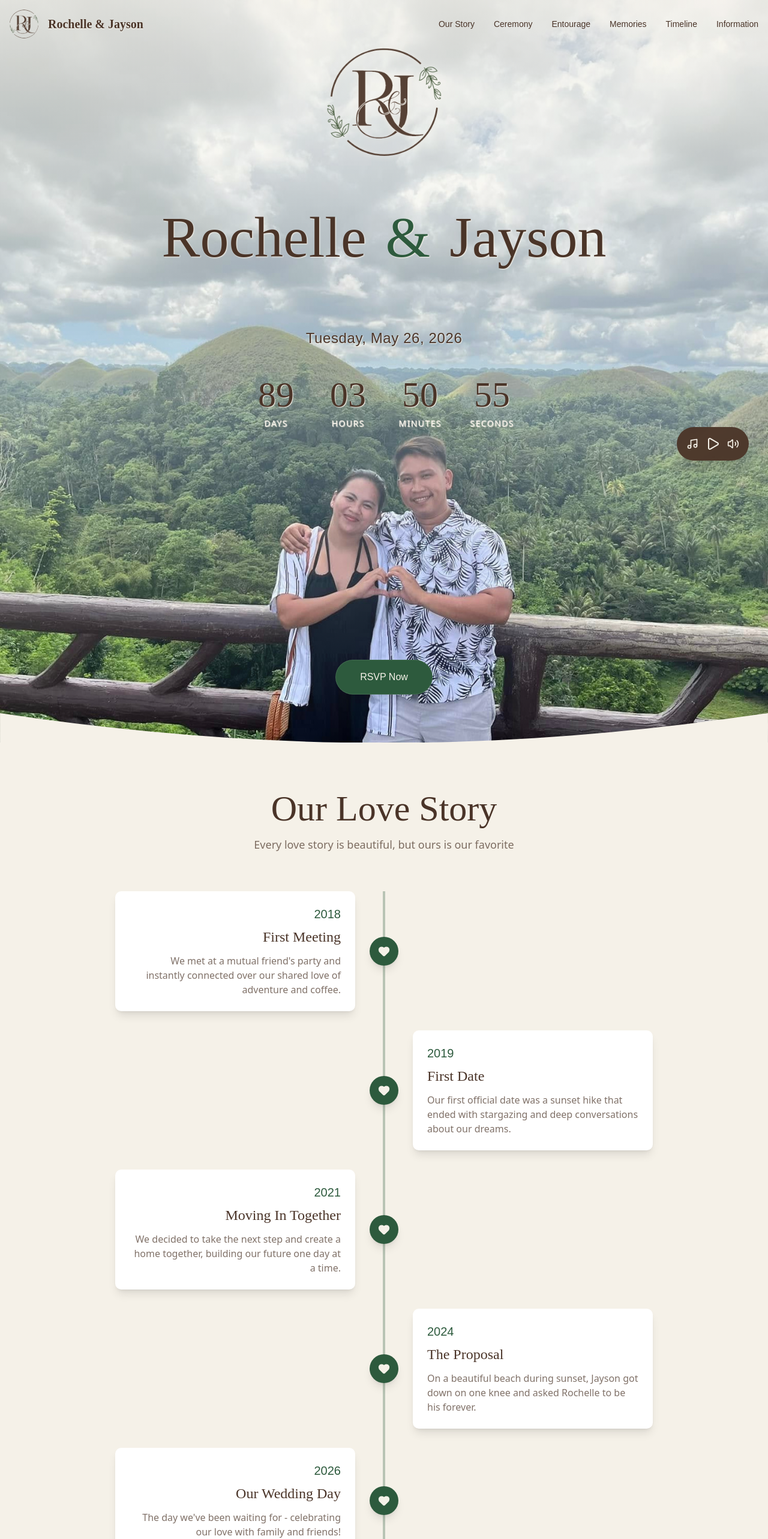
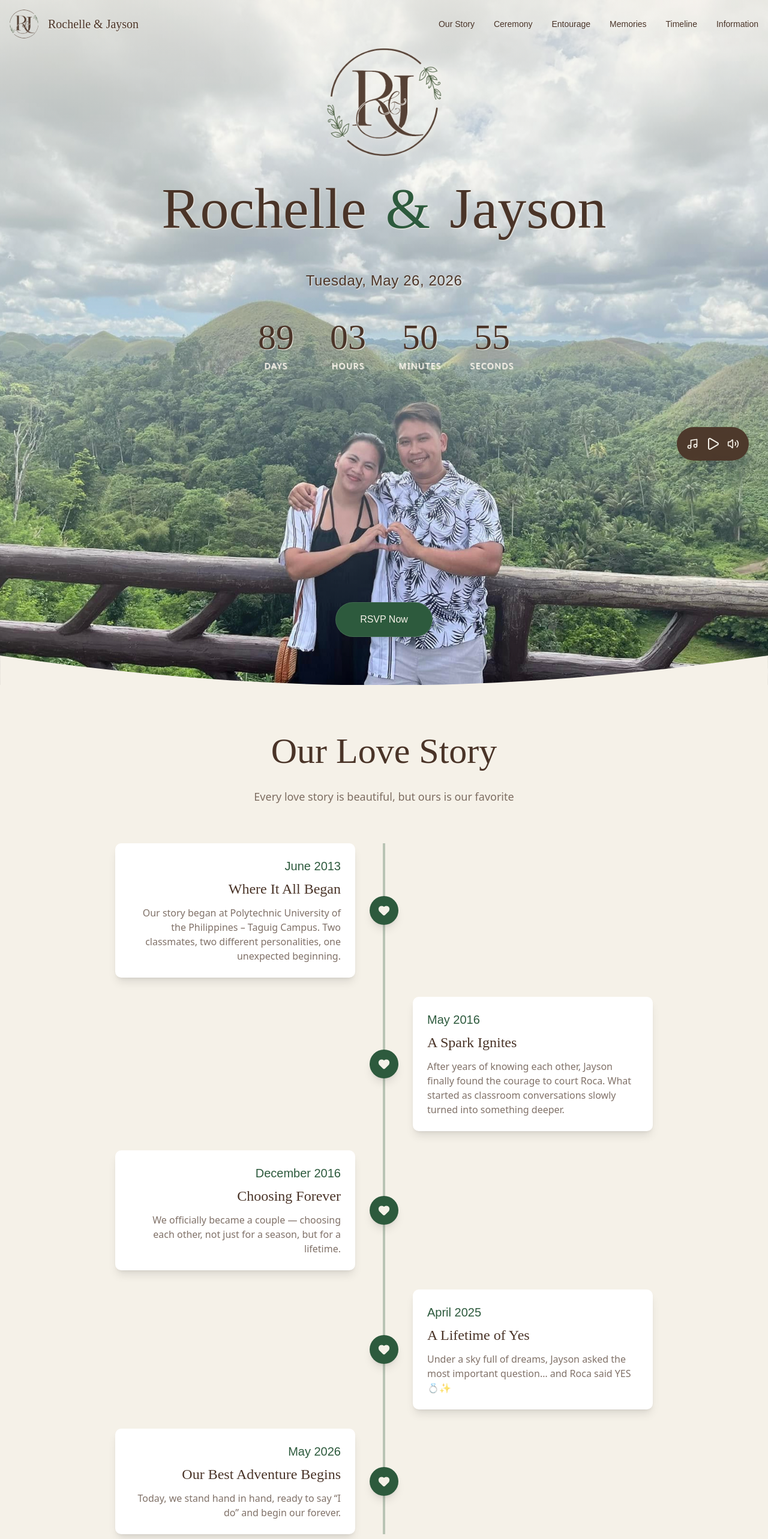
Before and after one commit to aishenreemo/rsvp, a React (Vite) app: page / in a window 1280 px wide. Shown: the top 2566 px of the page at 60% size. Built offline with nearby package versions, Linux system fonts and the light colour scheme; a web font is replaced by a local one.

Commit message:
ui updates

```diff
--- a/src/components/EntourageSection.tsx
+++ b/src/components/EntourageSection.tsx
@@ -6,31 +6,31 @@ interface Person {
     relation?: string;
 }
 
+// Added 'variant' to handle your color requests
 interface EntourageGroup {
     title: string;
     icon: React.ElementType;
     members: Person[];
+    variant?: "gray" | "beige" | "sage" | "pink" | "default";
 }
 
 const entourageData: EntourageGroup[] = [
     {
         title: "Parents of the Groom",
         icon: Heart,
-        members: [
-            { name: "Benigno Anuyo" },
-            { name: "Luciana Anuyo" },
-        ],
+        variant: "pink",
+        members: [{ name: "Benigno Anuyo" }, { name: "Luciana Anuyo" }],
     },
     {
         title: "Grandparent of the Bride",
         icon: Heart,
-        members: [
-            { name: "Clemente Doblon" },
-        ],
+        variant: "pink",
+        members: [{ name: "Clemente Doblon" }],
     },
     {
         title: "Principal Sponsors",
         icon: Users,
+        variant: "gray",
         members: [
             { name: "Macario Garcia and Lucena Garcia" },
             { name: "Armando Buklatin and Ma. Ruena Buklatin" },
@@ -42,20 +42,19 @@ const entourageData: EntourageGroup[] = [
     {
         title: "Best Men",
         icon: Users,
-        members: [
-            { name: "Nicole John Luceros" },
-        ],
+        variant: "beige",
+        members: [{ name: "Nicole John Luceros" }],
     },
     {
         title: "Maids of Honor",
         icon: Users,
-        members: [
-            { name: "Maribeth Tolete" },
-        ],
+        variant: "sage",
+        members: [{ name: "Maribeth Tolete" }],
     },
     {
         title: "Groomsmen",
         icon: Users,
+        variant: "beige",
         members: [
             { name: "Jerome Alingod" },
             { name: "Sandy Roy Balbuena" },
@@ -64,12 +63,13 @@ const entourageData: EntourageGroup[] = [
             { name: "John Rutherford Malimban" },
             { name: "Jemuel Manalac" },
             { name: "Joseph Quinonero" },
-            { name: "Jedidiah Tabago " },
+            { name: "Jedidiah Tabago" },
         ],
     },
     {
         title: "Bridesmaids",
         icon: Users,
+        variant: "sage",
         members: [
             { name: "Raquel Doblon" },
             { name: "Mary Grace Doblon" },
@@ -84,13 +84,13 @@ const entourageData: EntourageGroup[] = [
     {
         title: "Flower Girl",
         icon: Sparkles,
-        members: [
-            { name: "Kaisie Nicolette Luceros" },
-        ],
+        variant: "pink",
+        members: [{ name: "Kaisie Nicolette Luceros" }],
     },
     {
         title: "Ring Bearers",
         icon: Sparkles,
+        variant: "pink",
         members: [
             { name: "Marc Dylan Cornelio" },
             { name: "John Maverick Plata" },
@@ -101,28 +101,40 @@ const entourageData: EntourageGroup[] = [
 const EntourageCard = ({ group }: { group: EntourageGroup }) => {
     const Icon = group.icon;
 
+    // Color mapping based on your request
+    const bgColors = {
+        gray: "bg-slate-100 border-slate-300",
+        beige: "bg-[#F5F5DC] border-[#E1D8C3]",
+        sage: "bg-[#D1D9D0] border-[#B8C4B6]",
+        pink: "bg-[#FADADD]/50 border-[#F4C2C2]",
+        default: "bg-white border-gray-100",
+    };
+
     return (
         <motion.div
-            initial={{ opacity: 0, y: 30 }}
+            initial={{ opacity: 0, y: 20 }}
             whileInView={{ opacity: 1, y: 0 }}
-            viewport={{ once: true, margin: "-50px" }}
-            transition={{ duration: 0.6 }}
-            className="bg-white rounded-lg p-8 shadow-lg"
+            viewport={{ once: true }}
+            transition={{ duration: 0.5 }}
+            /* break-inside-avoid prevents cards from splitting across columns in masonry */
+            className={`break-inside-avoid mb-6 rounded-2xl p-6 shadow-sm border ${
+                bgColors[group.variant || "default"]
+            }`}
         >
-            <div className="flex items-center justify-center gap-3 mb-6">
-                <Icon className="text-secondary" size={24} />
-                <h3 className="text-primary text-2xl font-semibold text-center">
+            <div className="flex items-center gap-3 mb-4">
+                <Icon className="text-primary/60" size={20} />
+                <h3 className="text-primary text-xl font-serif font-semibold">
                     {group.title}
                 </h3>
             </div>
-            <div className="space-y-3">
+            <div className="space-y-2">
                 {group.members.map((member, index) => (
-                    <div key={index} className="text-center">
-                        <p className="text-primary font-medium">
+                    <div key={index}>
+                        <p className="text-primary/80 font-medium leading-tight">
                             {member.name}
                         </p>
                         {member.relation && (
-                            <p className="text-primary/60 text-sm">
+                            <p className="text-primary/50 text-xs italic">
                                 {member.relation}
                             </p>
                         )}
@@ -135,54 +147,31 @@ const EntourageCard = ({ group }: { group: EntourageGroup }) => {
 
 export const EntourageSection = () => {
     return (
-        <section id="entourage" className="py-20 bg-background">
+        <section id="entourage" className="py-20 bg-[#FAF9F6]">
             <div className="container mx-auto px-4">
-                <motion.div
-                    initial={{ opacity: 0, y: 30 }}
-                    whileInView={{ opacity: 1, y: 0 }}
-                    viewport={{ once: true }}
-                    transition={{ duration: 0.8 }}
-                    className="text-center mb-16"
-                >
+                <div className="text-center mb-16">
                     <h2 className="text-4xl sm:text-6xl font-serif text-primary mb-4">
                         Our Beloved Wedding Entourage
                     </h2>
-                    <p className="text-primary/70 text-lg max-w-2xl mx-auto">
-                        We are honored to have these special people stand with
-                        us on our big day
-                    </p>
-                </motion.div>
+                    <div className="w-24 h-1 bg-secondary/30 mx-auto mb-4" />
+                </div>
 
-                <div className="grid grid-cols-1 md:grid-cols-2 lg:grid-cols-3 gap-6 max-w-7xl mx-auto mb-16">
+                {/* CSS Columns create a Masonry effect without heavy JS libraries */}
+                <div className="columns-1 md:columns-2 lg:columns-3 gap-6 max-w-7xl mx-auto">
                     {entourageData.map((group, index) => (
                         <EntourageCard key={index} group={group} />
                     ))}
                 </div>
 
                 <motion.div
-                    initial={{ opacity: 0, y: 30 }}
-                    whileInView={{ opacity: 1, y: 0 }}
-                    viewport={{ once: true }}
-                    transition={{ duration: 0.8 }}
-                    className="max-w-3xl mx-auto text-center"
+                    initial={{ opacity: 0 }}
+                    whileInView={{ opacity: 1 }}
+                    className="mt-20 max-w-2xl mx-auto text-center border-t border-primary/10 pt-10"
                 >
-                    <div className="bg-secondary/10 rounded-lg p-8 sm:p-12 border-t-4 border-secondary">
-                        <Heart
-                            className="text-secondary mx-auto mb-6"
-                            size={48}
-                            fill="currentColor"
-                        />
-                        <blockquote className="text-primary/80 text-lg sm:text-2xl italic mb-6 leading-relaxed">
-                            "We are so grateful to have each and every one of
-                            you as part of our journey. Your love, support, and
-                            friendship have shaped who we are today. Thank you
-                            for standing by our side as we begin this beautiful
-                            chapter together."
-                        </blockquote>
-                        <p className="text-primary font-semibold text-xl">
-                            - Rochelle & Jayson
-                        </p>
-                    </div>
+                    <p className="text-primary/60 italic text-lg leading-relaxed">
+                        "Your love and friendship have shaped our journey. Thank you for standing by us."
+                    </p>
+                    <p className="mt-4 font-serif text-xl text-primary">- Rochelle & Jayson -</p>
                 </motion.div>
             </div>
         </section>
--- a/src/components/LoveStorySection.tsx
+++ b/src/components/LoveStorySection.tsx
@@ -9,34 +9,34 @@ interface StoryEvent {
 
 const storyEvents: StoryEvent[] = [
     {
-        year: "2018",
-        title: "First Meeting",
+        year: "June 2013",
+        title: "Where It All Began",
         description:
-            "We met at a mutual friend's party and instantly connected over our shared love of adventure and coffee.",
+            "Our story began at Polytechnic University of the Philippines – Taguig Campus. Two classmates, two different personalities, one unexpected beginning.",
     },
     {
-        year: "2019",
-        title: "First Date",
+        year: "May 2016",
+        title: "A Spark Ignites",
         description:
-            "Our first official date was a sunset hike that ended with stargazing and deep conversations about our dreams.",
+            "After years of knowing each other, Jayson finally found the courage to court Roca. What started as classroom conversations slowly turned into something deeper.",
     },
     {
-        year: "2021",
-        title: "Moving In Together",
+        year: "December 2016",
+        title: "Choosing Forever",
         description:
-            "We decided to take the next step and create a home together, building our future one day at a time.",
+            "We officially became a couple — choosing each other, not just for a season, but for a lifetime.",
     },
     {
-        year: "2024",
-        title: "The Proposal",
+        year: "April 2025",
+        title: "A Lifetime of Yes",
         description:
-            "On a beautiful beach during sunset, Jayson got down on one knee and asked Rochelle to be his forever.",
+            "Under a sky full of dreams, Jayson asked the most important question… and Roca said YES 💍✨",
     },
     {
-        year: "2026",
-        title: "Our Wedding Day",
+        year: "May 2026",
+        title: "Our Best Adventure Begins",
         description:
-            "The day we've been waiting for - celebrating our love with family and friends!",
+            "Today, we stand hand in hand, ready to say “I do” and begin our forever.",
     },
 ];
 
--- a/src/components/Navigation.tsx
+++ b/src/components/Navigation.tsx
@@ -59,7 +59,7 @@ export const Navigation = () => {
                         />
                         <button
                             onClick={() => scrollToSection("home")}
-                            className={`font-script text-xl font-semibold transition-colors text-nowrap ${
+                            className={`font-script text-xl font-script transition-colors text-nowrap ${
                                 isScrolled
                                     ? "text-background/90"
                                     : "hover:text-background text-shadow-[0_0.5px_2px_var(--background)]"
--- a/src/components/TimelineSection.tsx
+++ b/src/components/TimelineSection.tsx
@@ -71,7 +71,7 @@ const TimelineItem = ({
                 <div className="text-secondary font-bold text-lg mb-2">
                     {event.time}
                 </div>
-                <h3 className="text-primary text-xl font-semibold mb-2">
+                <h3 className="text-primary text-xl font-script mb-2">
                     {event.title}
                 </h3>
                 <p className="text-primary/70">{event.description}</p>
--- a/src/index.css
+++ b/src/index.css
@@ -5,6 +5,6 @@ html {
     scroll-behavior: smooth;
 }
 
-h1 {
-    line-height: 2;
+h1, h2 {
+    margin-bottom: 2rem;
 }
```
